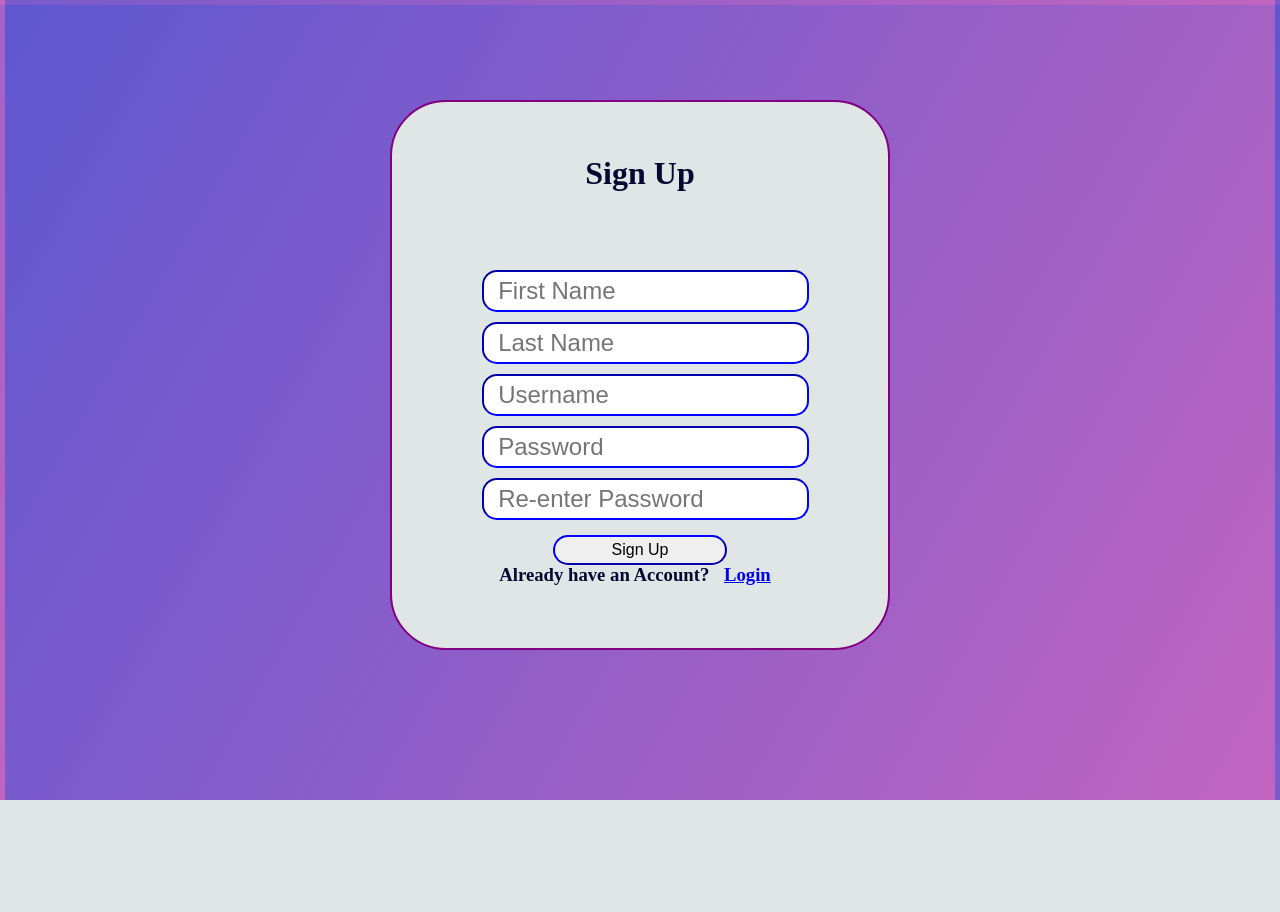
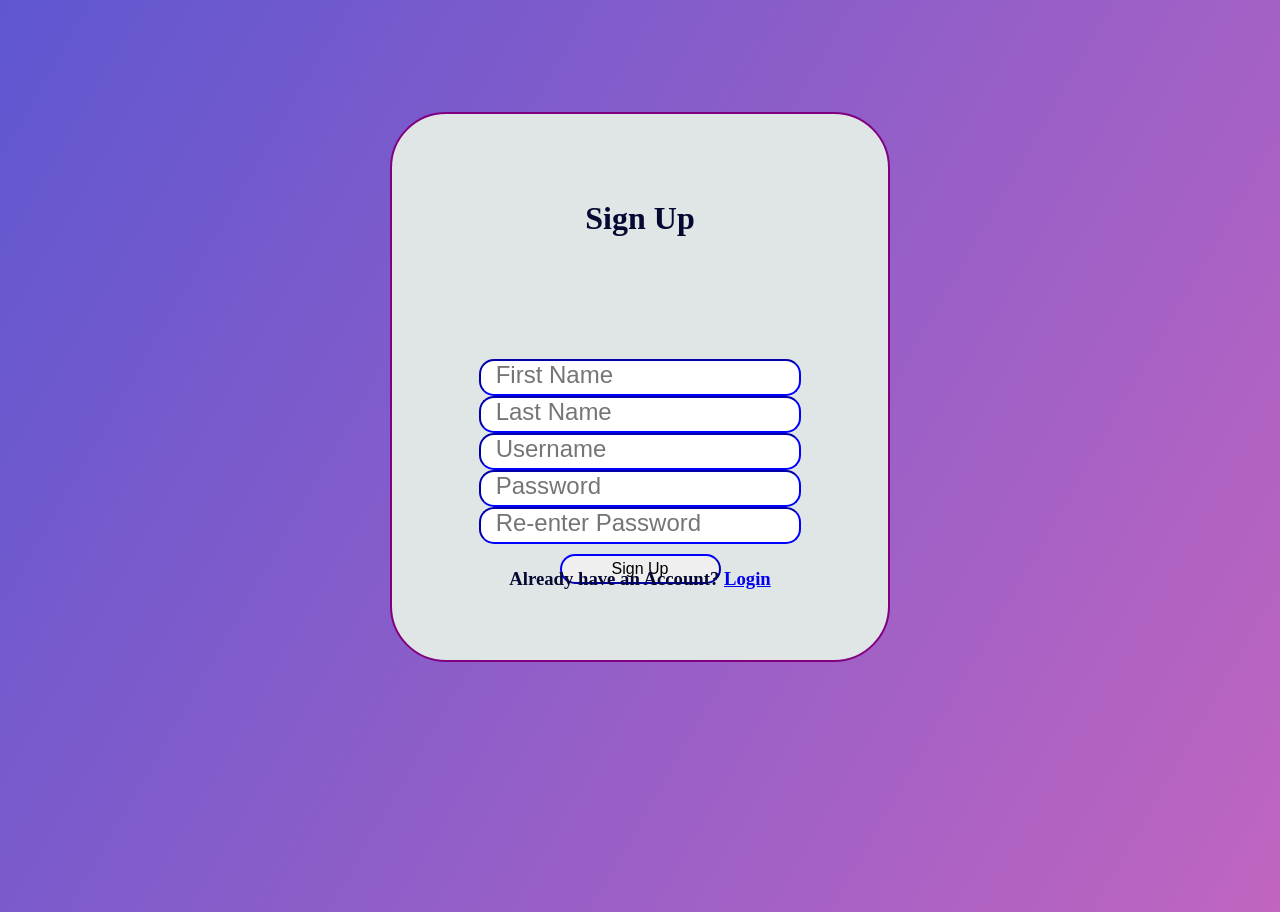
Before and after one commit to DillonNotDylan/COP4331-SmallProject, a PHP site: page /signUp.html in a window 1280 px wide. Before the commit the page ends 800 px from the top, so only its background shows below. Run offline with PHP 8.4, Linux system fonts and the light colour scheme.

Commit message:
Adjusted body to height: 100%

```diff
--- a/css/signUp.css
+++ b/css/signUp.css
@@ -1,5 +1,5 @@
 /* Getting rid of HTML defaults */
-*{ margin: 5px; padding: 5px; box-sizing: border-box; }
+*{ margin: 0; padding: 0; box-sizing: border-box; }
 
 body
 {
@@ -17,7 +17,7 @@ body
 	background-color: #e0e5e6;
 	border-radius: 3.5rem;
 	margin: auto;
-	margin-top: 5rem;
+	margin-top: 7rem;
 	width: 500px;
 	height: 550px;
 	border: 2px solid purple;
```
